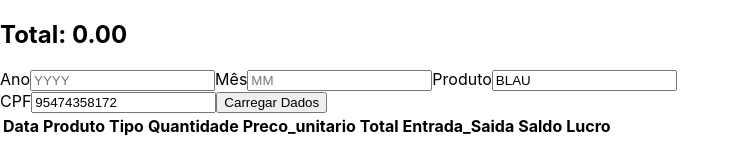
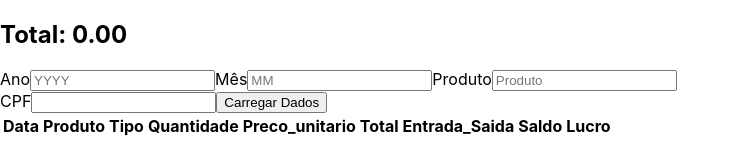
Before and after one commit to anaelj/b3predict, a React (Create React App) app in the folder react/my-b3-move/: page /transactions in a window 1280 px wide. Shown: the part 223-386 px from the top of the page, without its empty margins (0-740 px from the left). Built offline with nearby package versions, Linux system fonts and the light colour scheme.

Commit message:
ajuste busca cpf

```diff
--- a/react/my-b3-move/src/Pages/Transactions.js
+++ b/react/my-b3-move/src/Pages/Transactions.js
@@ -5,11 +5,11 @@ import { fetchAndUpdateDocumentByID } from "../utils/firebase";
 
 const Transactions = () => {
   const [transactions, setTransactions] = useState();
-  const [cpf, setCpf] = useState("95474358172");
+  const [cpf, setCpf] = useState(localStorage.getItem("best-choice-cpf"));
 
   const [yearFilter, setYearFilter] = useState("");
   const [monthFilter, setMonthFilter] = useState("");
-  const [productFilter, setProductFilter] = useState("BLAU");
+  const [productFilter, setProductFilter] = useState("");
   const [selectedSell, setSelectedSell] = useState("");
 
   const handleYearChange = (e) => setYearFilter(e.target.value);
@@ -47,6 +47,8 @@ const Transactions = () => {
   const fetchData = async () => {
     try {
       if (!cpf) return;
+
+      localStorage.setItem("best-choice-cpf", cpf);
 
       let sortedData;
       const sortedDataLocal = localStorage.getItem(`transaction-${cpf}`);
```
